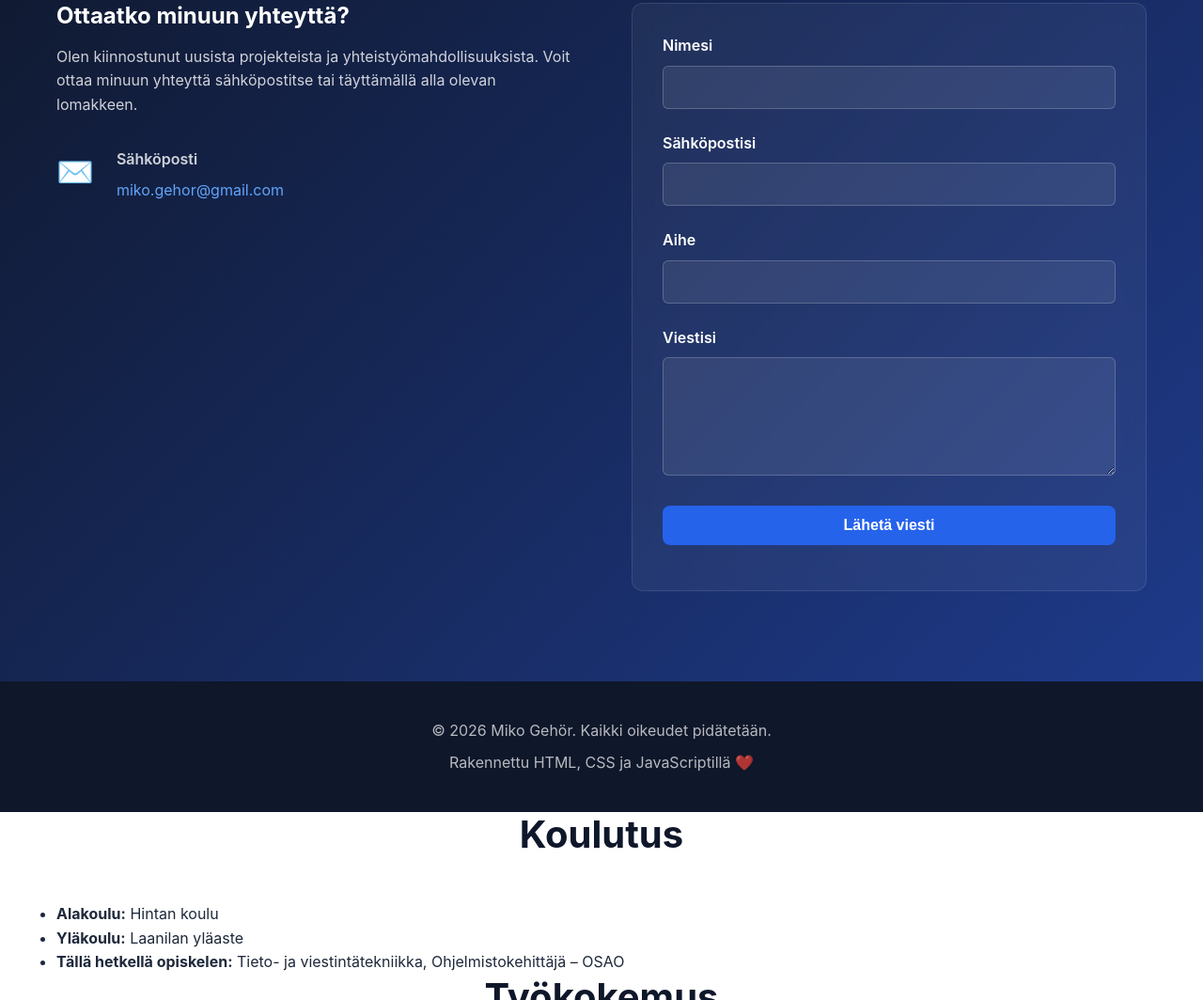
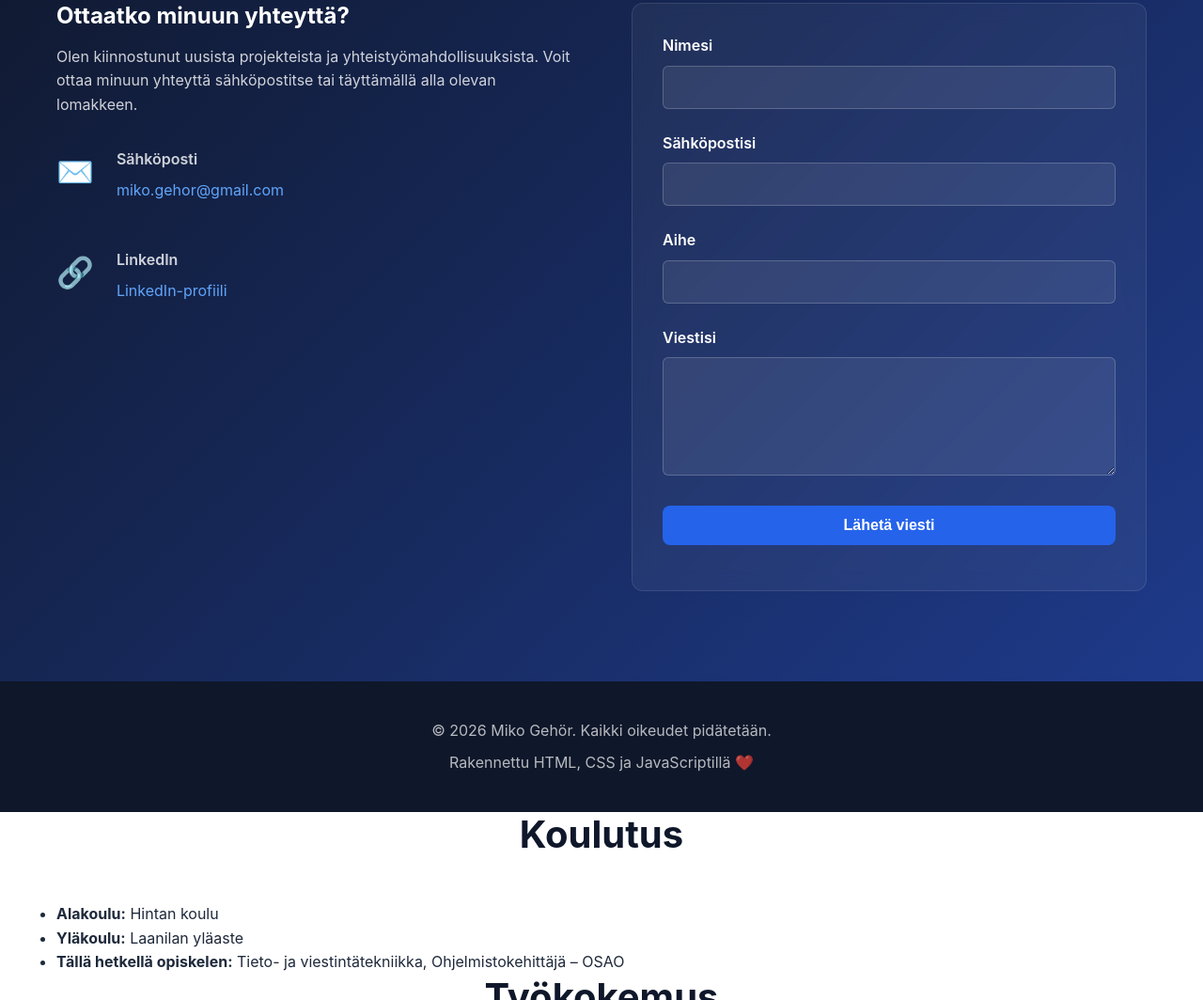
Before and after one commit to MikoGehor/portfolio, a website: page index.html in a window 1280 px wide. Shown: the part 2779-3843 px from the top of the page at 94% size. Drawn offline with Linux system fonts and the light colour scheme.

Commit message:
linkedin lisätty

```diff
--- a/index.html
+++ b/index.html
@@ -187,6 +187,13 @@
                                 <p><a href="mailto:miko.gehor@gmail.com">miko.gehor@gmail.com</a></p>
                             </div>
                         </div>
+                        <div class="contact-item">
+                            <span class="contact-icon">🔗</span>
+                            <div>
+                                <p class="contact-label">LinkedIn</p>
+                                <p><a href="https://www.linkedin.com/in/miko-geh%C3%B6r-45b8433a8/" target="_blank">LinkedIn-profiili</a></p>
+                            </div>
+                        </div>
                     </div>
                 </div>
 
```
